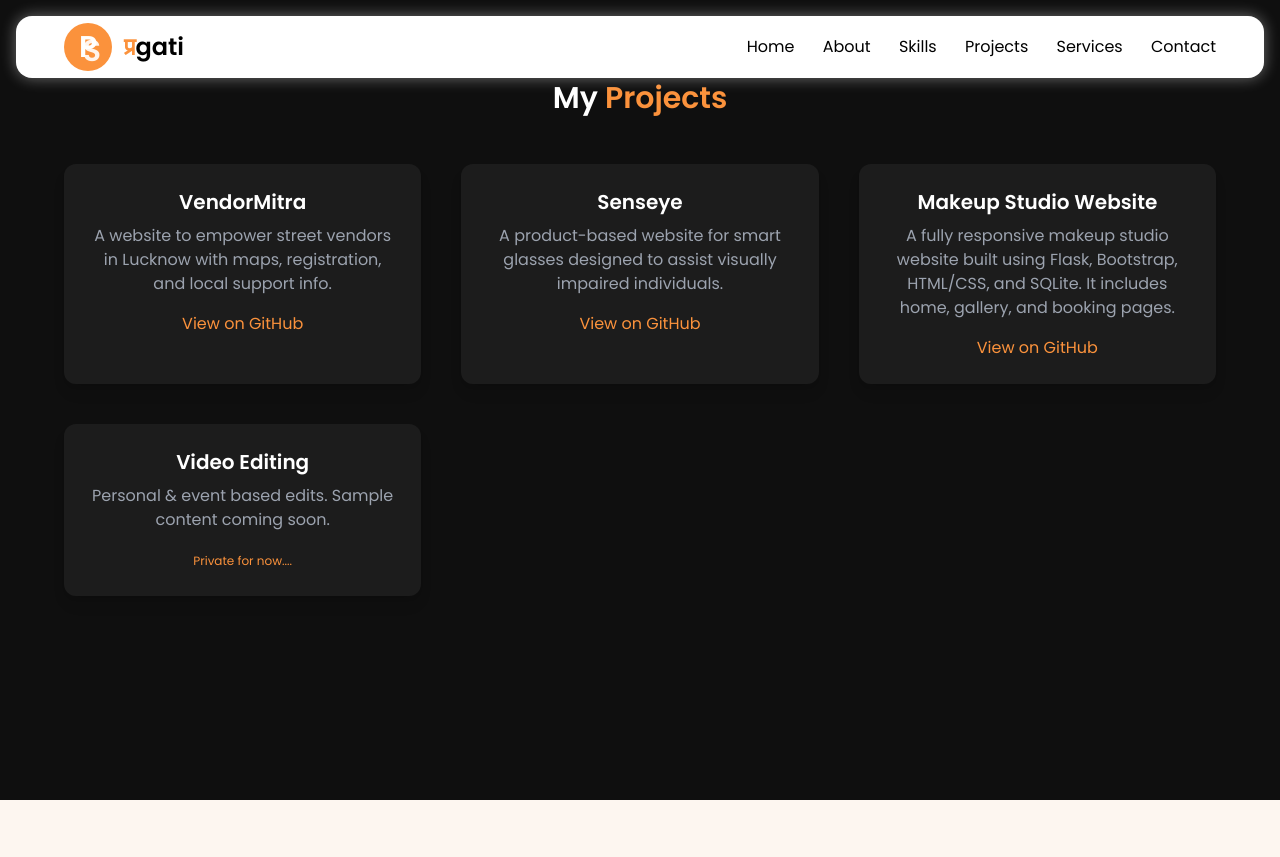
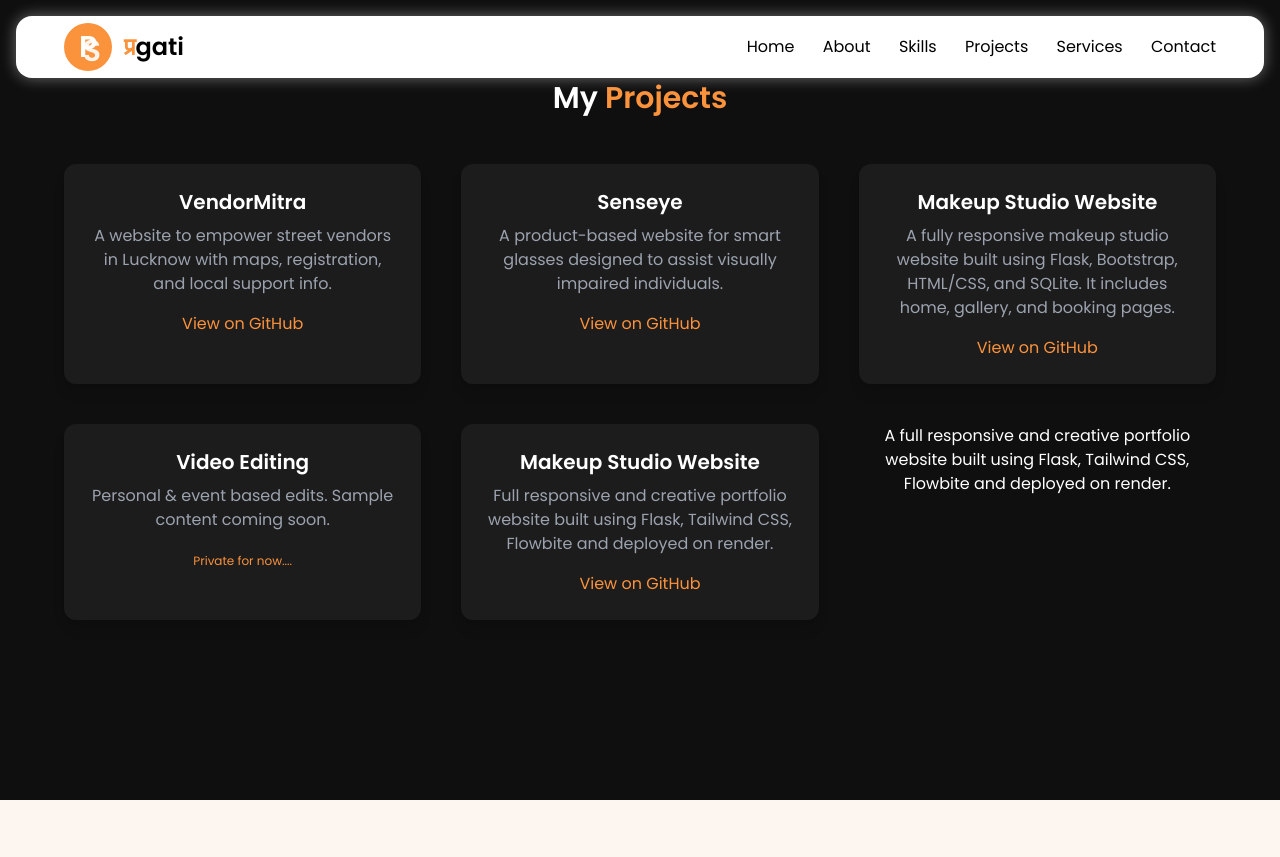
Before and after one commit to shuklapragati/pragati-portfolio, a Flask app: page /projects in a window 1280 px wide. Shown: the top 857 px of the page. Run offline with Flask 3, Linux system fonts and the light colour scheme; some libraries are stand-ins or nearby versions.

Commit message:
Added portfolio site to Projects section

```diff
--- a/templates/projects.html
+++ b/templates/projects.html
@@ -36,8 +36,15 @@
         <span class="text-orange-400 text-xs"> Private for now....</span>
       </div>
 
+      <div class="bg-[#1c1c1c] p-6 rounded-xl shadow-lg hover:shadow-orange-400 transition">
+        <h3 class="text-xl font-semibold mb-2">Makeup Studio Website</h3>
+        <p class="text-gray-400 mb-4"> Full responsive and creative portfolio website built using Flask, Tailwind CSS, Flowbite and deployed on render. </p>
+        <a href="https://github.com/shuklapragati/pragati-portfolio" target="_blank" class="text-orange-400 hover:underline">View on GitHub</a>
+      </div>
 
 
+
+A full responsive and creative portfolio website built using Flask, Tailwind CSS, Flowbite and deployed on render.
 
     </div>
   </div>
```
